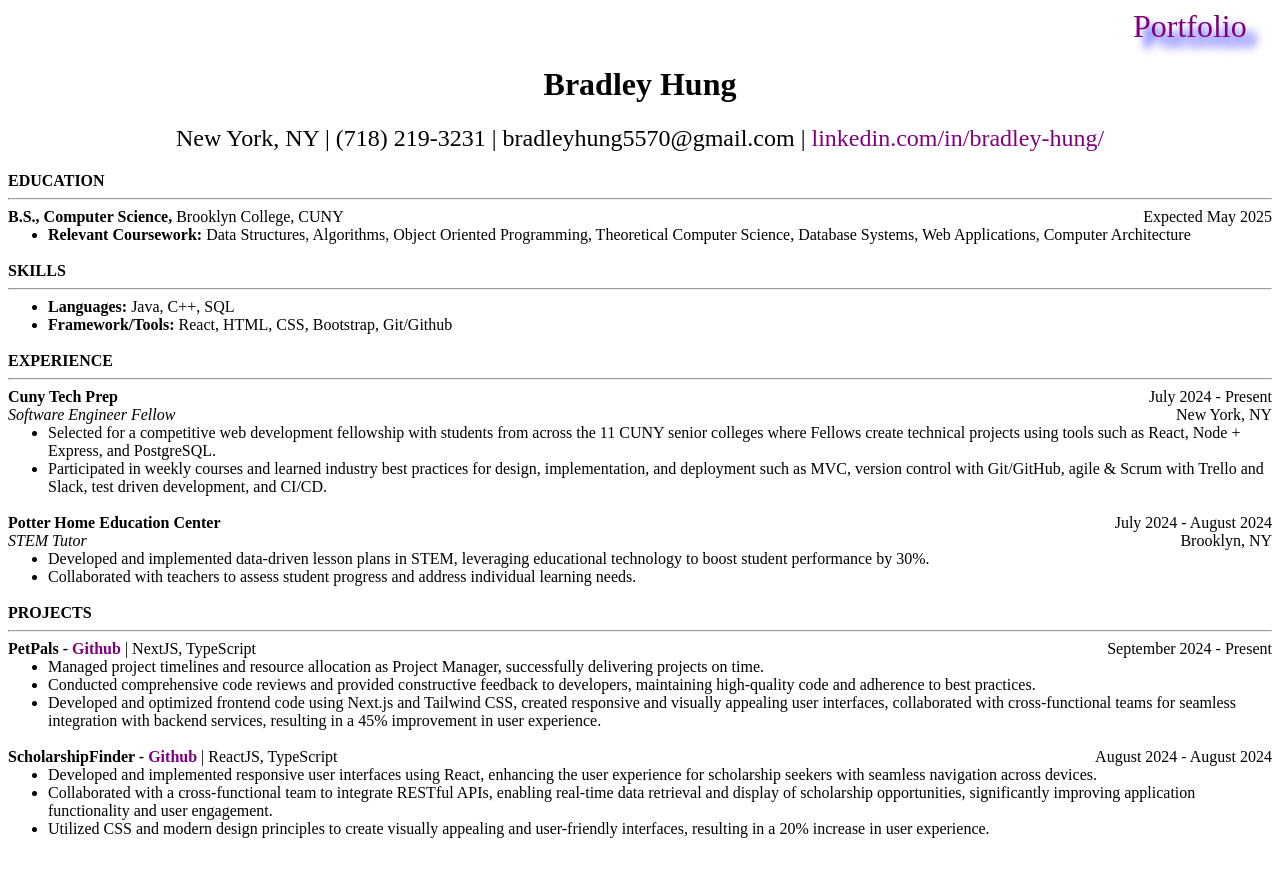
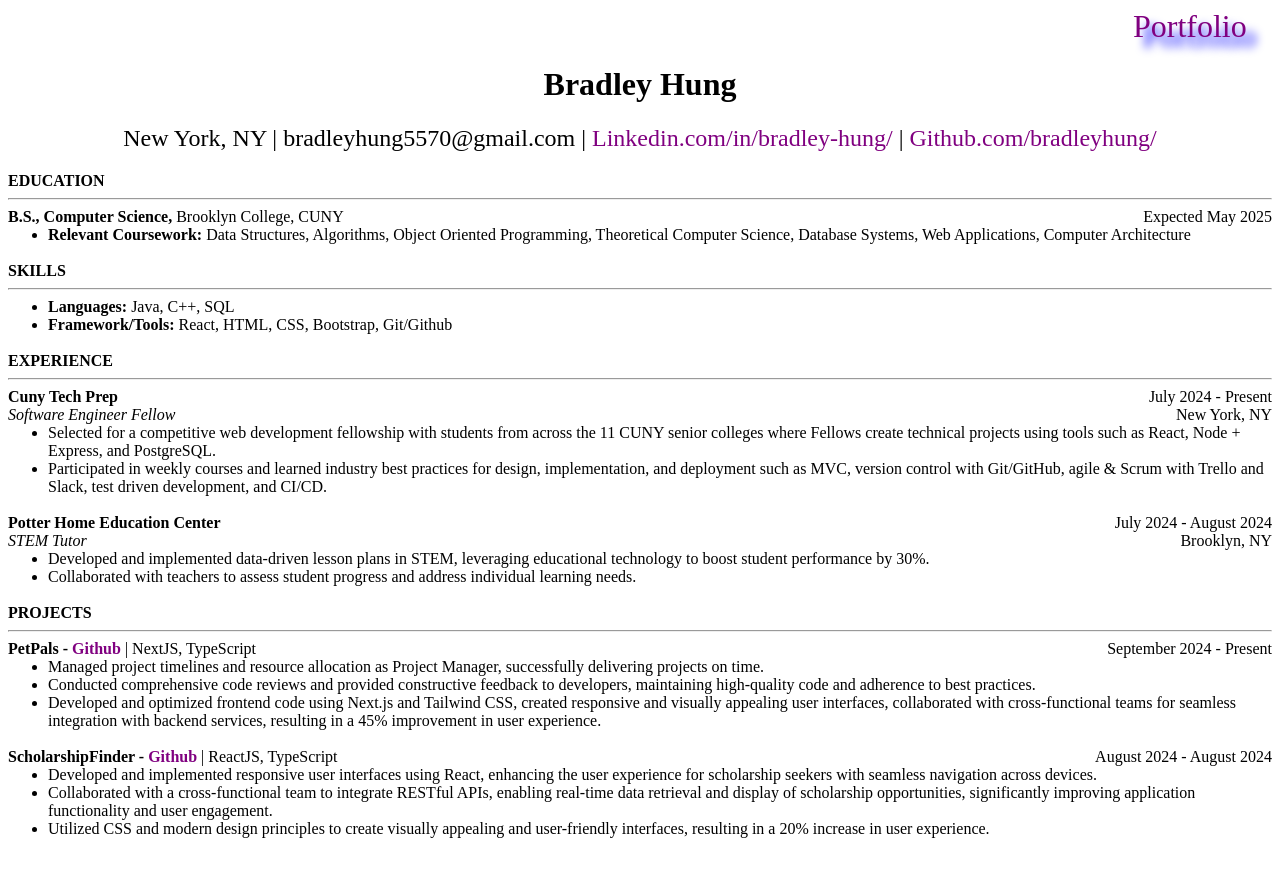
Before and after one commit to bradleyhung/bradleyhung.github.io, a Jekyll site: the page resume.html, which Jekyll copies as it is, in a window 1280 px wide. Shown: the top 877 px of the page. Built offline with Jekyll 4.4.1, drawn with Linux system fonts in a browser that asks for light colours.

Commit message:
Remove phone number and added github link

```diff
--- a/resume.html
+++ b/resume.html
@@ -15,7 +15,7 @@
         </ul>
       </header>
       <h1>Bradley Hung</h1>
-      <h2>New York, NY | (718) 219-3231 | bradleyhung5570@gmail.com  | <a href="https://linkedin.com/in/bradley-hung/">linkedin.com/in/bradley-hung/</a></h2>
+      <h2>New York, NY | bradleyhung5570@gmail.com  | <a href="https://linkedin.com/in/bradley-hung/">Linkedin.com/in/bradley-hung/</a> | <a href="https://github.com/bradleyhung">Github.com/bradleyhung/</a></h2>
       <b>EDUCATION</b>
       <hr>
       <div class="Education">
```
